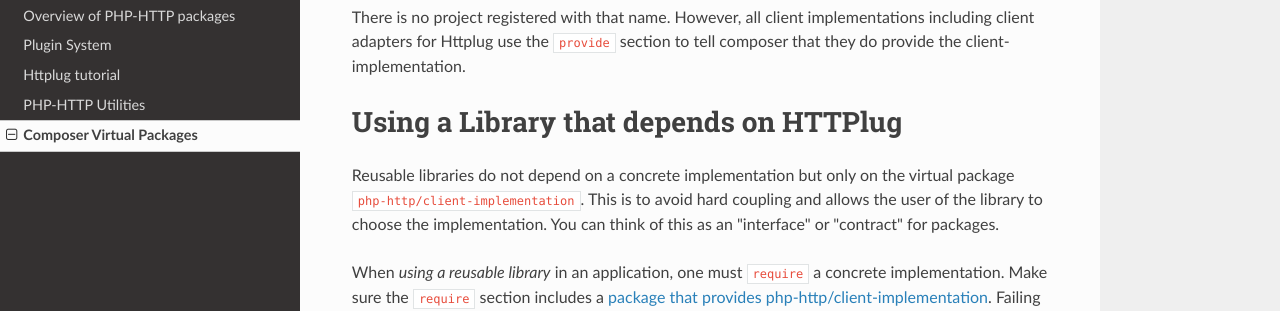
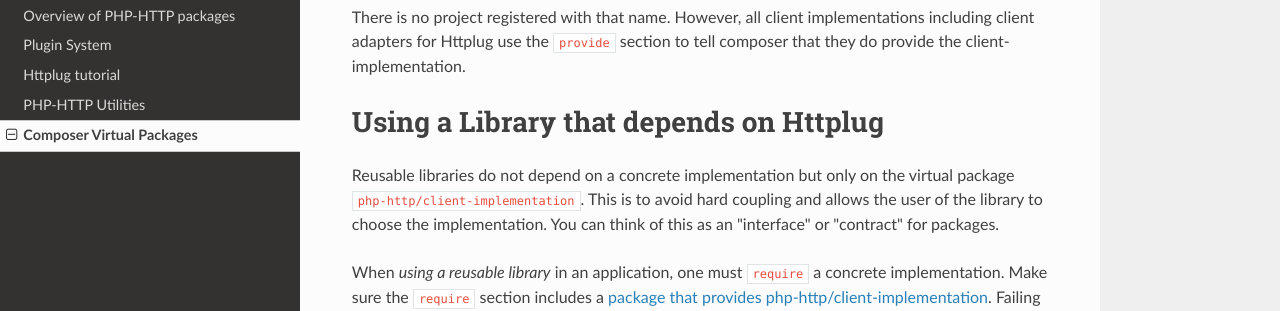
Before and after one commit to php-http/documentation, an MkDocs documentation site: the page built from docs/virtual-package.md, in a window 1280 px wide and 1337 px high. Shown: the part 252-563 px from the top of the window. Built offline with MkDocs 1.6.1, drawn with Linux system fonts in a browser that asks for light colours; nearby versions of some CDN libraries.

```diff
--- a/docs/virtual-package.md
+++ b/docs/virtual-package.md
@@ -5,7 +5,7 @@ Virtual packages are a way to specify the dependency on an implementation of an
 There is no project registered with that name. However, all client implementations including client adapters for Httplug use the `provide` section to tell composer that they do provide the client-implementation.
 
 
-# Using a Library that depends on HTTPlug
+# Using a Library that depends on Httplug
 
 Reusable libraries do not depend on a concrete implementation but only on the virtual package `php-http/client-implementation`. This is to avoid hard coupling and allows the user of the library to choose the implementation. You can think of this as an "interface" or "contract" for packages.
 
```
Also changed, not shown: docs/httplug.md (+1 -1 lines).
